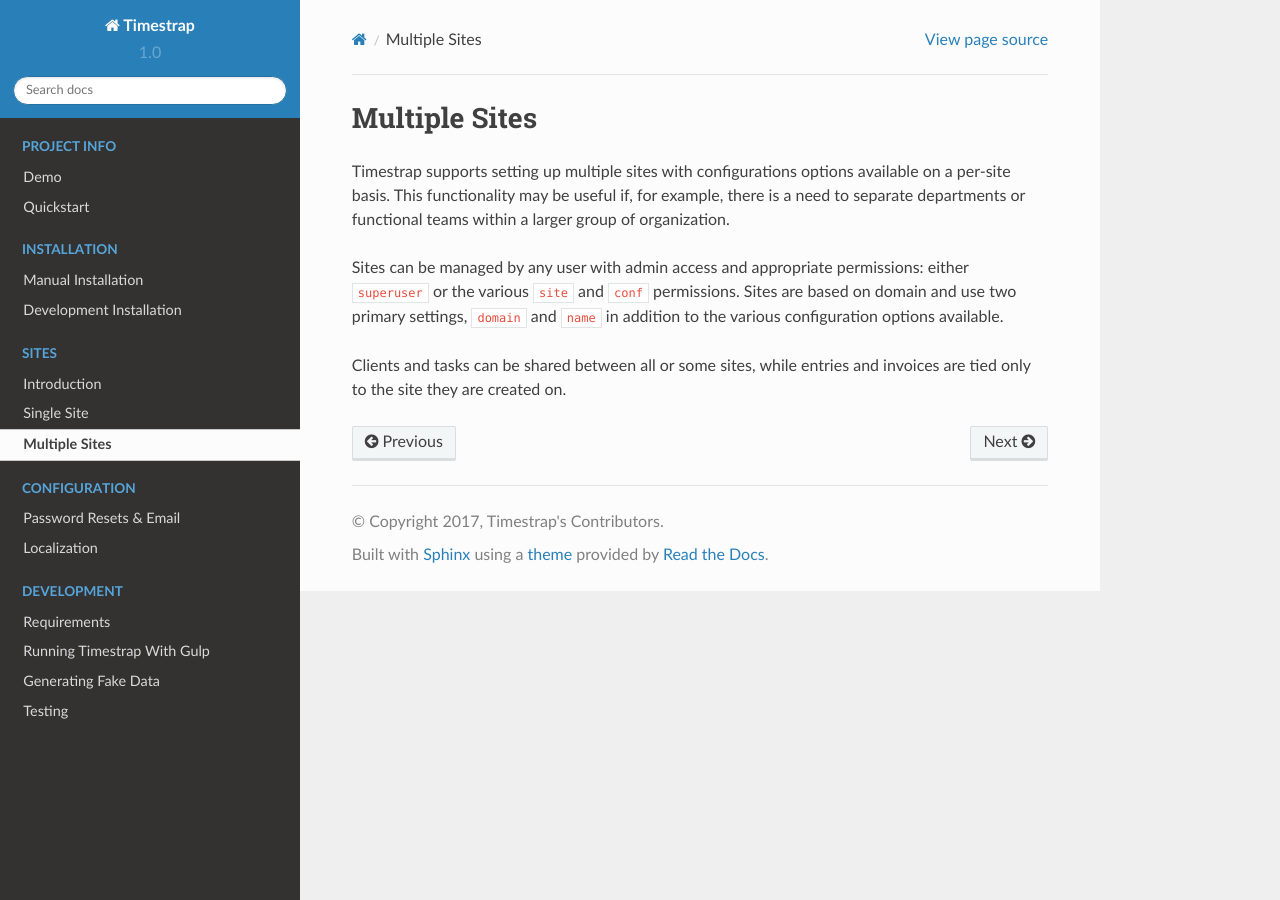
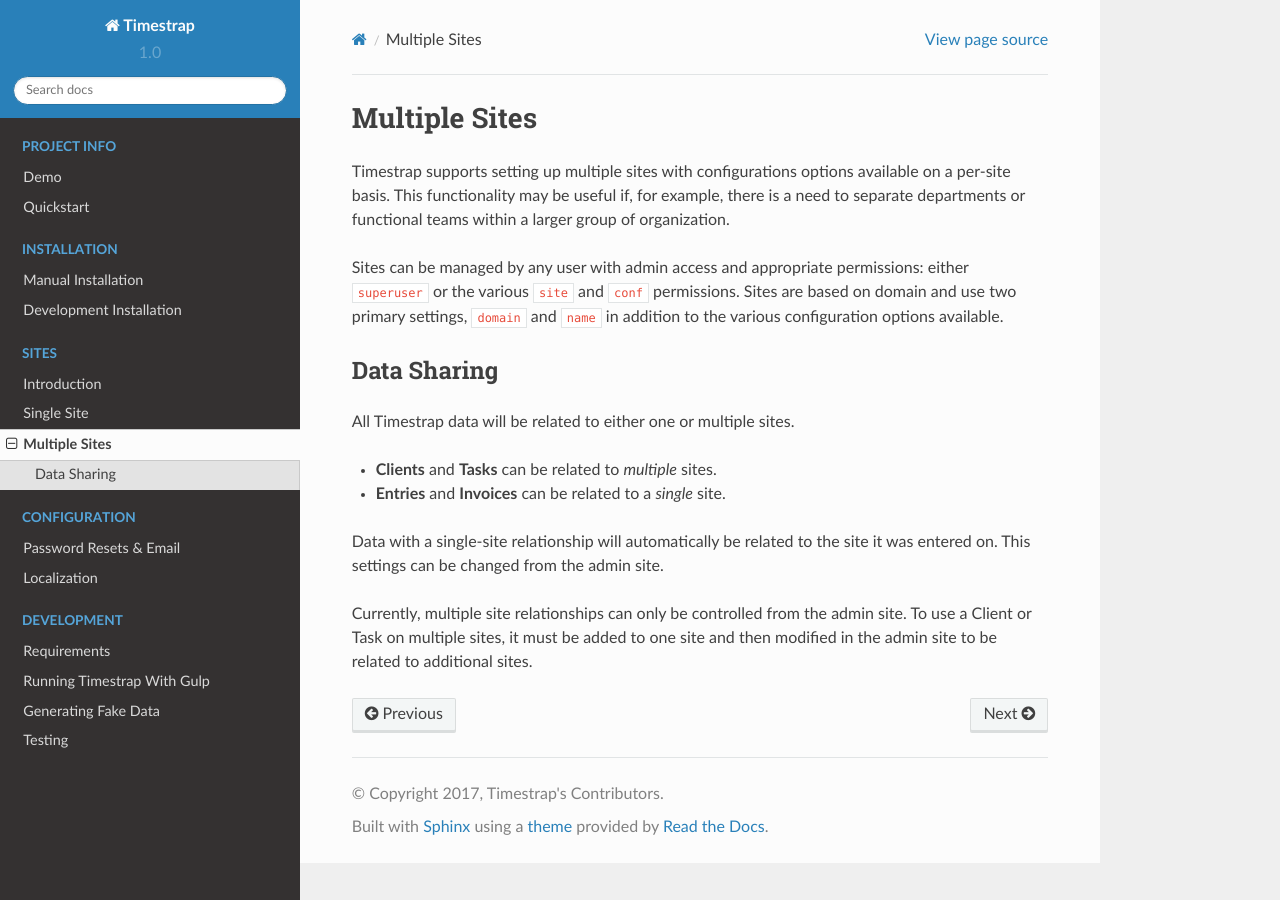
Before and after one commit to overshard/timestrap, a Sphinx documentation site: the page built from docs/sites/multiple.md, in a window 1280 px wide. Built offline with Sphinx 7.4.7 and the Read the Docs theme 2.0.0, drawn with Linux system fonts in a browser that asks for light colours.

Commit message:
Add data sharing info for multiple sites.

```diff
--- a/docs/sites/multiple.md
+++ b/docs/sites/multiple.md
@@ -10,5 +10,16 @@
 based on domain and use two primary settings, `domain` and `name` in addition
 to the various configuration options available.
 
-Clients and tasks can be shared between all or some sites, while entries and
-invoices are tied only to the site they are created on.
+### Data Sharing
+
+All Timestrap data will be related to either one or multiple sites.
+
+- **Clients** and **Tasks** can be related to *multiple* sites.
+- **Entries** and **Invoices** can be related to a *single* site.
+
+Data with a single-site relationship will automatically be related to the site
+it was entered on. This settings can be changed from the admin site.
+
+Currently, multiple site relationships can only be controlled from the admin
+site. To use a Client or Task on multiple sites, it must be added to one
+site and then modified in the admin site to be related to additional sites.
```
Also changed, not shown: docs/sites/single.md (+5 -3 lines).
